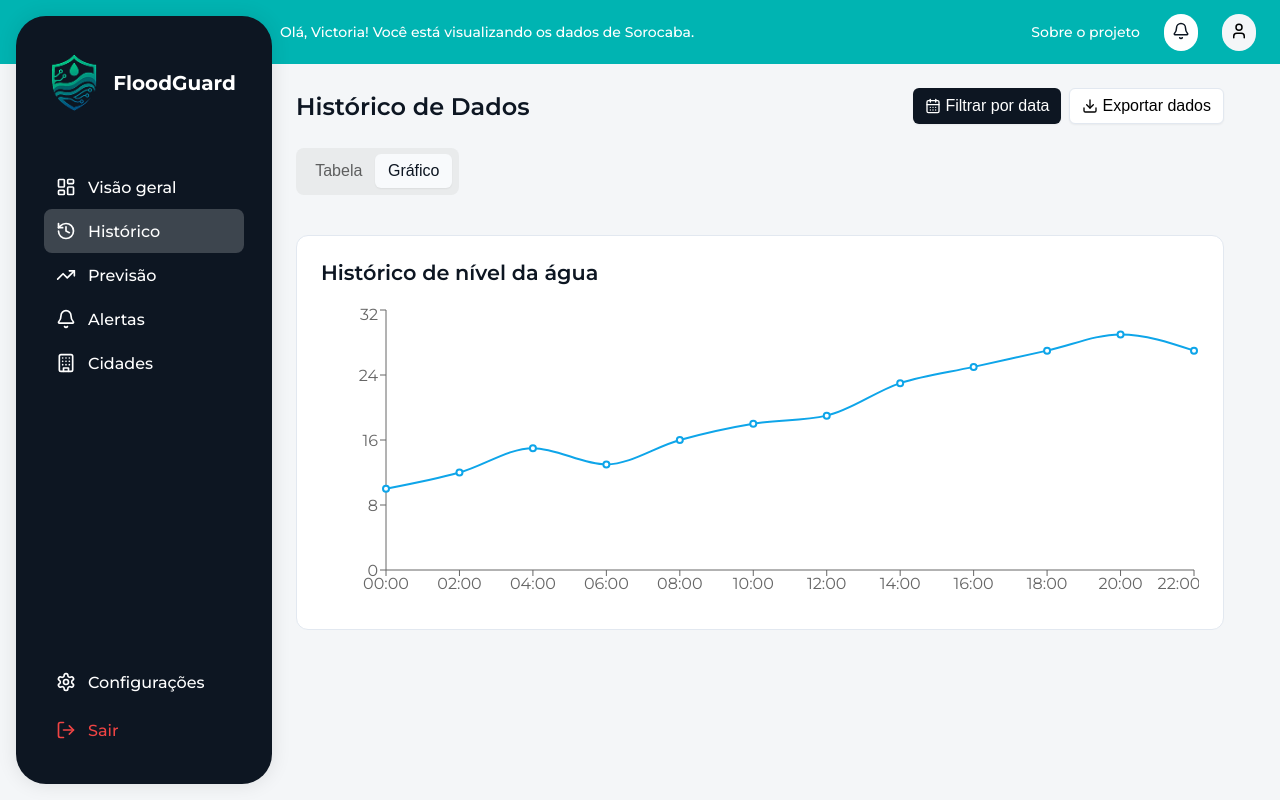
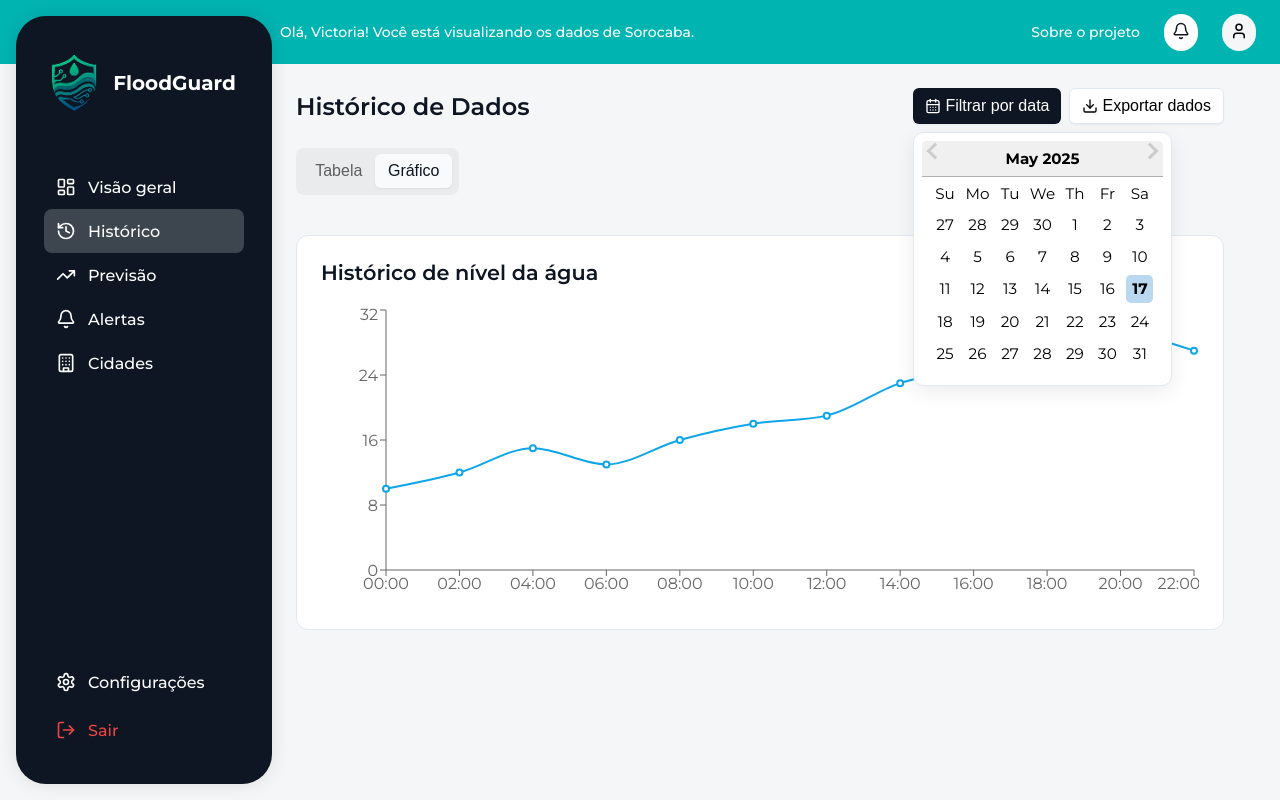
Before and after one commit to vicmariucha/flood-guard, a React (Vite) app in the folder Front_flood/: page /historico in a window 1280 px wide. Both pictures are taken after a click on the button "Filtrar por data". Built offline with nearby package versions, Linux system fonts and the light colour scheme.

Commit message:
feat: implementa filtro de data com DatePicker

```diff
--- a/Front_flood/src/pages/HistoryPage.module.css
+++ b/Front_flood/src/pages/HistoryPage.module.css
@@ -174,3 +174,59 @@
   height: 300px;
   margin-top: 1rem;
 }
+
+.hiddenDatePicker {
+  display: none;
+}
+
+/* calendário */
+.customDatepicker {
+  font-family: inherit;
+  font-size: 0.95rem;
+  background-color: #ffffff;
+  border: 1px solid #e2e8f0;
+  border-radius: 10px;
+  padding: 0.5rem;
+  box-shadow: 0 6px 20px rgba(0, 0, 0, 0.08);
+  color: #0d1622;
+  z-index: 9999;
+}
+
+/* cabeçalho do calendário */
+.customDatepicker .react-datepicker__header {
+  background-color: #f8fafc;
+  border-bottom: 1px solid #e2e8f0;
+  padding: 0.5rem 0.75rem;
+  border-top-left-radius: 10px;
+  border-top-right-radius: 10px;
+}
+
+/* dias */
+.customDatepicker .react-datepicker__day {
+  border-radius: 8px;
+  padding: 0.5rem;
+  transition: background-color 0.2s ease;
+}
+
+/* hover nos dias */
+.customDatepicker .react-datepicker__day:hover {
+  background-color: #e9ebec;
+}
+
+/* dia selecionado */
+.customDatepicker .react-datepicker__day--selected,
+.customDatepicker .react-datepicker__day--keyboard-selected {
+  background-color: #0d1622;
+  color: white;
+}
+
+/* navegação */
+.customDatepicker .react-datepicker__navigation-icon::before {
+  border-color: #0d1622;
+}
+
+/* mês/ano no topo */
+.customDatepicker .react-datepicker__current-month {
+  font-weight: 600;
+  color: #0d1622;
+}
--- a/Front_flood/src/pages/HistoryPage.tsx
+++ b/Front_flood/src/pages/HistoryPage.tsx
@@ -1,7 +1,10 @@
-import { useState } from "react";
+import { useState, useRef, useEffect } from "react";
 import { LineChart, Line, XAxis, YAxis, Tooltip, ResponsiveContainer } from "recharts";
 import { CalendarDays, Download } from "lucide-react";
+import DatePicker from "react-datepicker";
+import "react-datepicker/dist/react-datepicker.css";
 import styles from "./HistoryPage.module.css";
+import { createPortal } from "react-dom";
 
 const tableData = [
   { date: "19/05/2025", time: "14:00", waterLevel: "32 cm", rain: "20 mm/h", temp: "28°C", alert: "Moderado" },
@@ -40,18 +43,63 @@ function exportToCSV() {
   link.click();
 }
 
-
 function HistoryPage() {
   const [activeTab, setActiveTab] = useState("grafico");
+  const [startDate, setStartDate] = useState<Date | null>(null);
+  const [open, setOpen] = useState(false);
+  const buttonRef = useRef<HTMLButtonElement>(null);
+
+  useEffect(() => {
+    const handleClickOutside = (event: MouseEvent) => {
+      if (
+        buttonRef.current &&
+        !buttonRef.current.contains(event.target as Node)
+      ) {
+        setOpen(false);
+      }
+    };
+    if (open) {
+      document.addEventListener("mousedown", handleClickOutside);
+    }
+    return () => document.removeEventListener("mousedown", handleClickOutside);
+  }, [open]);
 
   return (
     <div className={styles.container}>
       <div className={styles.header}>
         <h2 className={styles.title}>Histórico de Dados</h2>
         <div className={styles.actions}>
-          <button className={styles.dateFilterButton}>
+          <button
+            ref={buttonRef}
+            className={styles.dateFilterButton}
+            onClick={() => setOpen(!open)}
+          >
             <CalendarDays size={16} /> Filtrar por data
           </button>
+
+          {open &&
+            createPortal(
+              <div
+                style={{
+                  position: "absolute",
+                  top: buttonRef.current!.getBoundingClientRect().bottom + window.scrollY + 8,
+                  left: buttonRef.current!.getBoundingClientRect().left + window.scrollX,
+                  zIndex: 9999,
+                }}
+              >
+                <DatePicker
+                  selected={startDate}
+                  onChange={(date) => {
+                    setStartDate(date);
+                    setOpen(false);
+                  }}
+                  inline
+                  calendarClassName={styles.customDatepicker}
+                />
+              </div>,
+              document.body
+            )}
+
           <button onClick={exportToCSV} className={styles.exportButton}>
             <Download size={16} /> Exportar dados
           </button>
```
